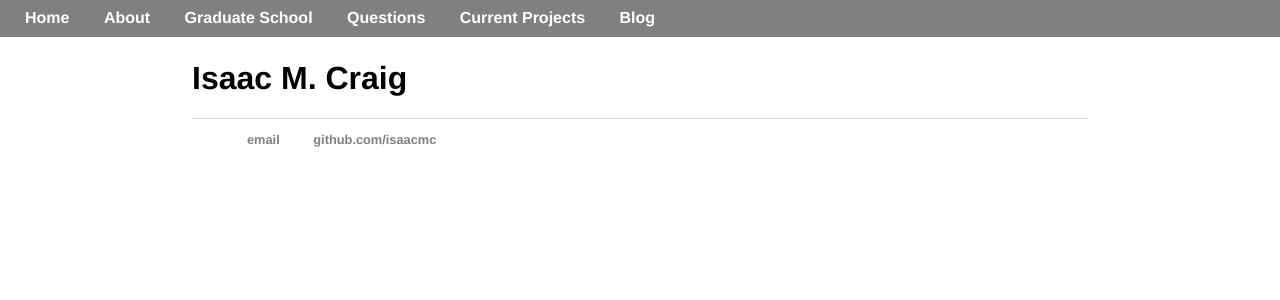
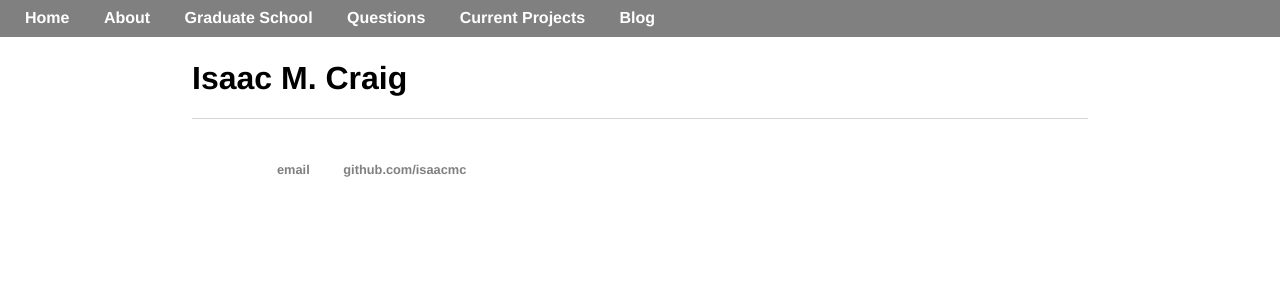
Before and after one commit to isundberg/isaacmc.github.io, a Jekyll site: the page built from index.html, in a window 1280 px wide. Shown: the top 300 px of the page. Built offline with Jekyll 4.4.1, drawn with Linux system fonts in a browser that asks for light colours.

Commit message:
Update main.css

```diff
--- a/css/main.css
+++ b/css/main.css
@@ -55,7 +55,7 @@ p {
 footer {
     border-top: 1px solid #d5d5d5;
     font-size: .8em;
-    top-margin: 30px;
+    padding: 30px;
 }
 
 ul.posts {
```
